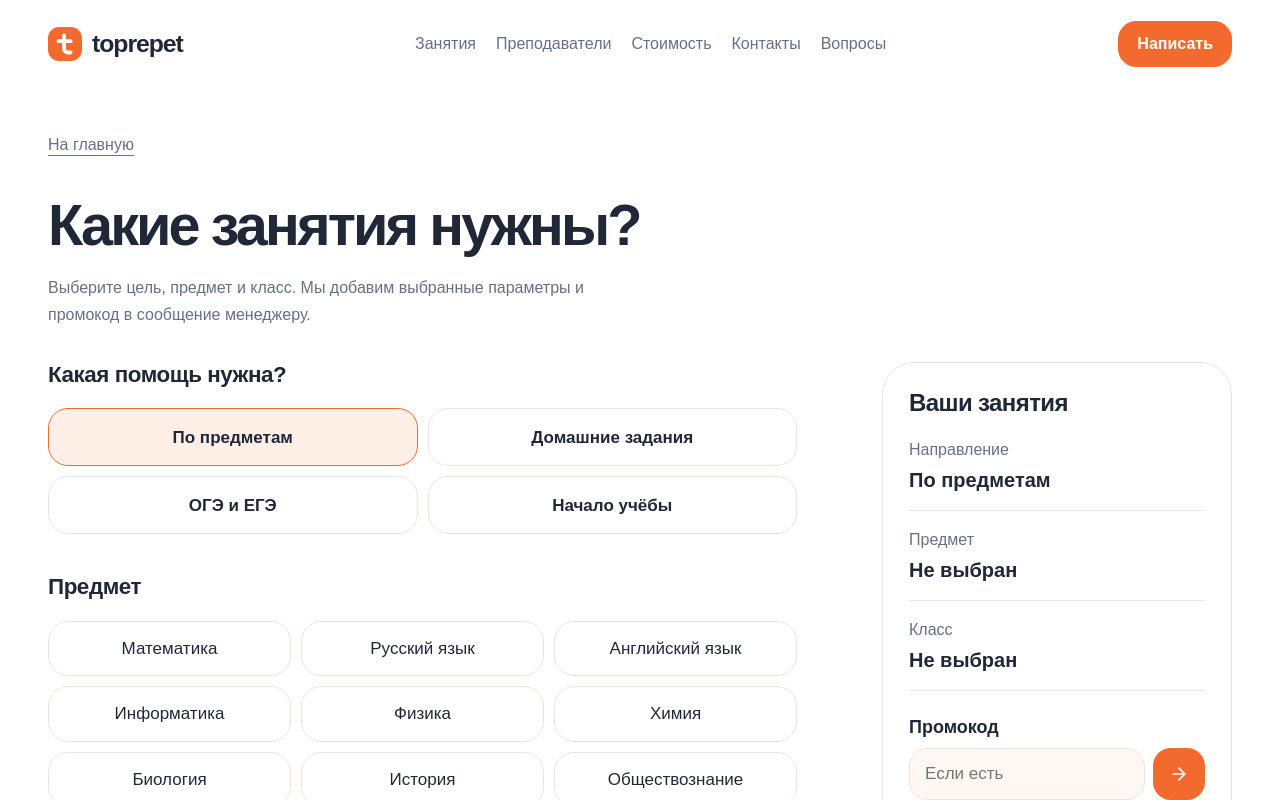
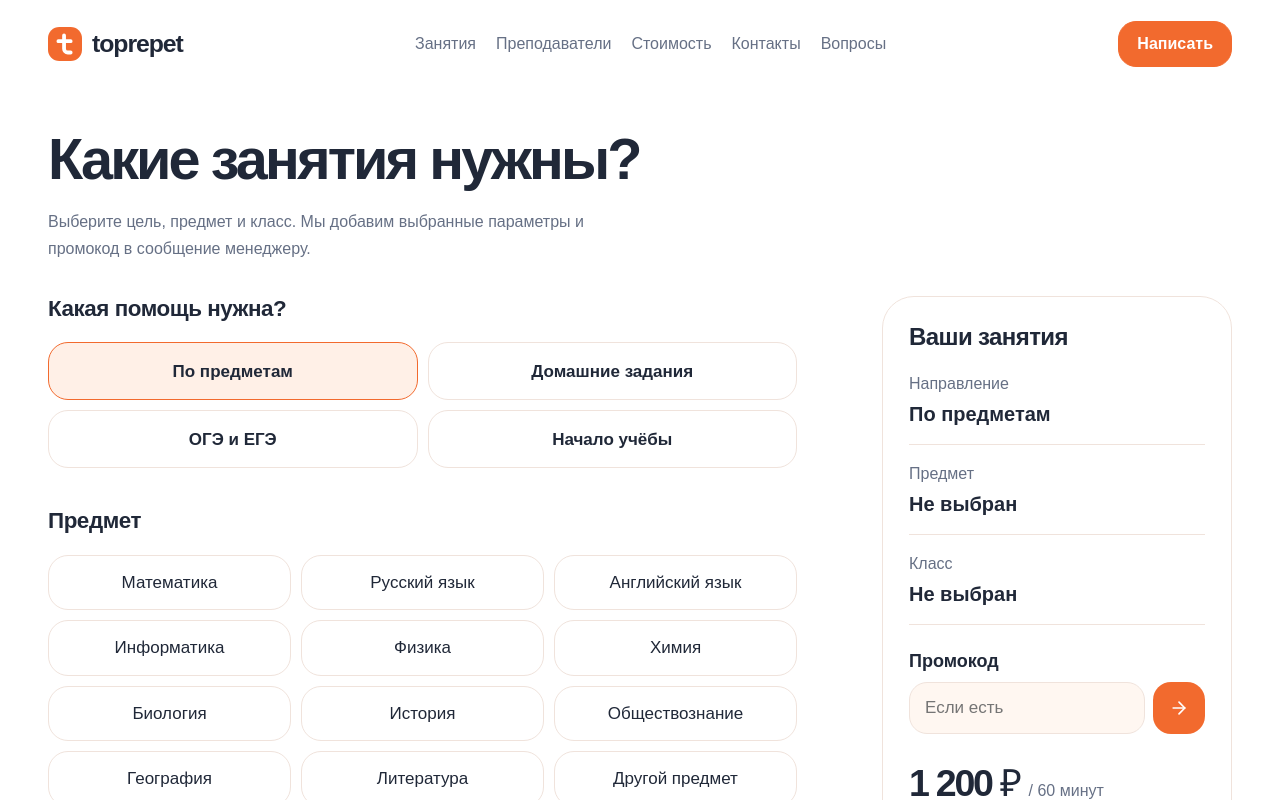
Before and after one commit to al7xey/toprepet, a React (Vite) app: page /lessons in a window 1280 px wide. Shown: the top 800 px of the page. Built offline with nearby package versions, Linux system fonts and the light colour scheme.

Commit message:
Remove redundant home buttons from pages

```diff
--- a/src/app/landing-update.css
+++ b/src/app/landing-update.css
@@ -50,7 +50,6 @@
 .free-intro-button > span { flex: none; }
 .free-intro .free-intro-button:hover { color: #fff; background: var(--accent-hover); border-color: var(--accent-hover); }
 .free-intro-page { padding-top: 38px; padding-bottom: 24px; }
-.free-intro-back { display: inline-flex; align-items: center; gap: 7px; margin-bottom: 40px; }
 .free-intro-hero { max-width: 780px; }
 .free-intro-hero h1 { max-width: 700px; margin: 0 0 20px; font-size: clamp(2.5rem, 7vw, 5rem); line-height: .98; letter-spacing: -.055em; }
 .free-intro-hero > p { max-width: 680px; margin: 0; color: var(--body-muted); font-size: 1.08rem; line-height: 1.7; }
--- a/src/app/sections.css
+++ b/src/app/sections.css
@@ -51,6 +51,7 @@
 .lessons-page {
   padding-top: 26px;
 }
+.lessons-page .page-heading { margin-top: 0; }
 .back-link {
   font-size: 1rem;
   color: var(--muted);
--- a/src/pages/direction/direction-page.tsx
+++ b/src/pages/direction/direction-page.tsx
@@ -1,4 +1,4 @@
-import { Link, Navigate, useParams } from 'react-router-dom';
+import { Navigate, useParams } from 'react-router-dom';
 import { legacyGoal } from '../../entities/lesson';
 export default function DirectionPage() {
   const { id } = useParams();
@@ -15,9 +15,6 @@ export default function DirectionPage() {
     <section className="not-found container">
       <p>404</p>
       <h1>Страница не найдена</h1>
-      <Link to="/" className="button button-primary">
-        На главную
-      </Link>
     </section>
   );
 }
--- a/src/pages/free-intro/free-intro-page.tsx
+++ b/src/pages/free-intro/free-intro-page.tsx
@@ -1,7 +1,6 @@
 import { LessonPicker } from '../../features/select-lesson';
 import { Contact } from '../../widgets/contact/contact';
 import { CalendarDays, MessageCircle, Route } from 'lucide-react';
-import { Link } from 'react-router-dom';
 
 const meetingPoints = [
   [MessageCircle, 'Познакомимся с репетитором'],
@@ -13,7 +12,6 @@ export default function FreeIntroPage() {
   return (
     <>
     <article className="free-intro-page container">
-      <Link className="back-link free-intro-back" to="/">На главную</Link>
       <header className="free-intro-hero">
         <h1>Начните со знакомства</h1>
         <p>20 минут бесплатно с репетитором — познакомимся, обсудим вашу цель и определим дальнейший план занятий.</p>
--- a/src/pages/lessons/lessons-page.tsx
+++ b/src/pages/lessons/lessons-page.tsx
@@ -1,4 +1,4 @@
-import { Link, useSearchParams } from 'react-router-dom';
+import { useSearchParams } from 'react-router-dom';
 import { LessonPicker } from '../../features/select-lesson';
 import { isGoal } from '../../entities/lesson';
 import { Contact } from '../../widgets/contact/contact';
@@ -11,9 +11,6 @@ export default function LessonsPage() {
   return (
     <>
     <section className="lessons-page container">
-      <Link to="/" className="back-link">
-        На главную
-      </Link>
       <header className="page-heading">
         <h1>Какие занятия нужны?</h1>
         <p>Выберите цель, предмет и класс. Мы добавим выбранные параметры и промокод в сообщение менеджеру.</p>
--- a/src/widgets/contact/contact.tsx
+++ b/src/widgets/contact/contact.tsx
@@ -22,7 +22,6 @@ export function Contact({ onLessonsPage = false, standalone = false }: { onLesso
   }
   return (
     <section id="contact" className={'contact-section container' + (standalone ? ' standalone-contact' : '')} aria-labelledby="contact-title">
-      {standalone && <Link className="back-link" to="/">На главную</Link>}
       <div className={'contact-heading' + (standalone ? ' page-heading' : '')}>
         {standalone ? <h1 id="contact-title">Напишите менеджеру</h1> : <h2 id="contact-title">Начните занятия</h2>}
         <p>{standalone ? 'Задайте вопрос о занятиях, выберите преподавателя или согласуйте время бесплатного знакомства. Свяжитесь с нами в удобном мессенджере.' : 'Выберите удобный мессенджер и напишите нам. Менеджер поможет с выбором занятия и преподавателя.'}</p>
```
